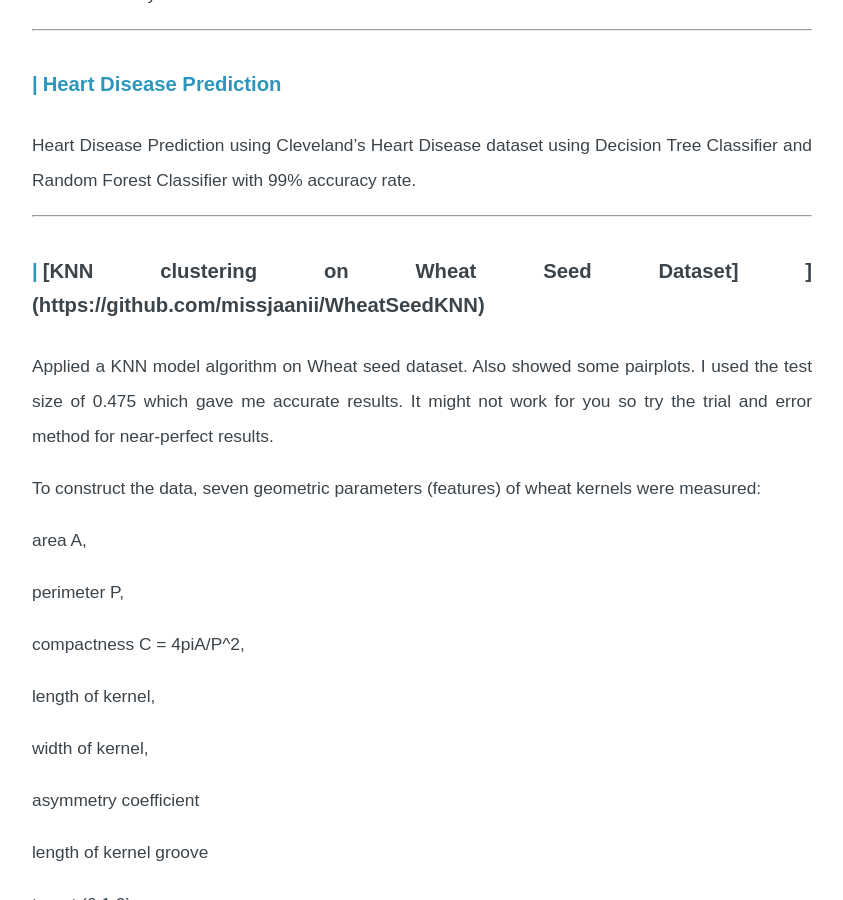
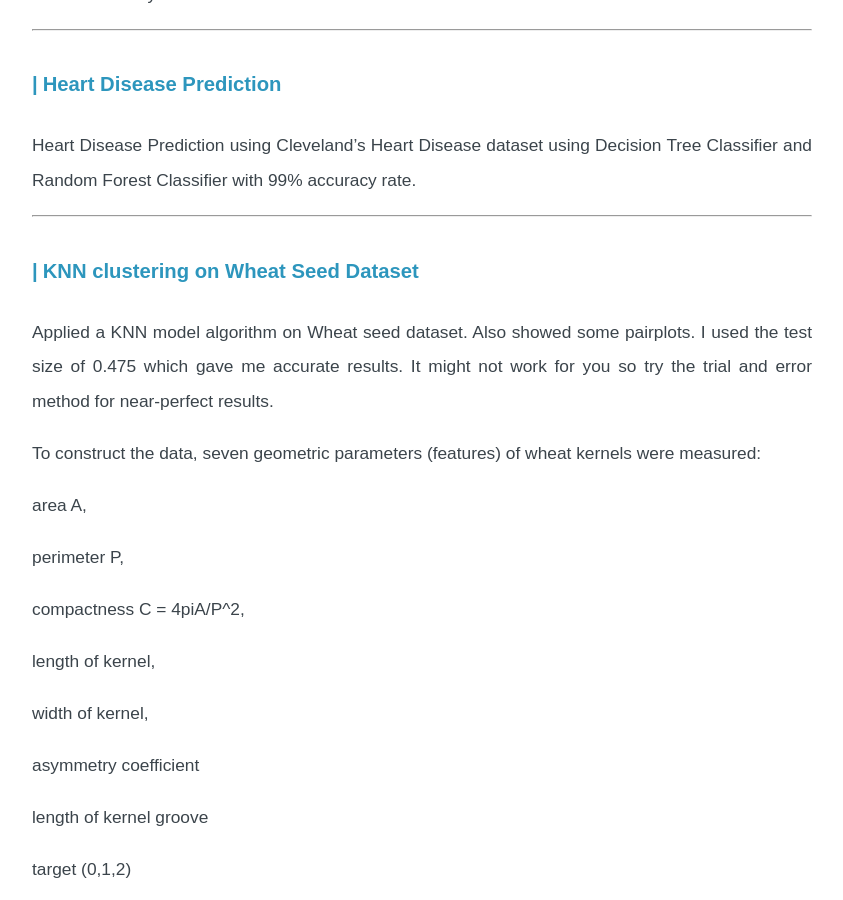
Before and after one commit to missjaanii/missjaanii.github.io, a Jekyll site: the page built from projects.md, in a window 1280 px wide and 900 px high, scrolled down 974 px. Shown: the whole window, without its empty margins (218-1061 px from the left). Built offline with Jekyll 4.4.1, drawn with Linux system fonts in a browser that asks for light colours.

Commit message:
Update projects.md
corrected a mistake

```diff
--- a/projects.md
+++ b/projects.md
@@ -38,7 +38,7 @@ Applied linear regression model algorithm on the in-built boston housing dataset
 Heart Disease Prediction using Cleveland's Heart Disease dataset using Decision Tree Classifier and Random Forest Classifier with 99% accuracy rate.
 <hr>
 
-### [KNN clustering on Wheat Seed Dataset] ](https://github.com/missjaanii/WheatSeedKNN)
+### [KNN clustering on Wheat Seed Dataset](https://github.com/missjaanii/WheatSeedKNN)
 
 Applied a KNN model algorithm on Wheat seed dataset. Also showed some pairplots. I used the test size of 0.475 which gave me accurate results. It might not work for you so try the trial and error method for near-perfect results.
 
```
